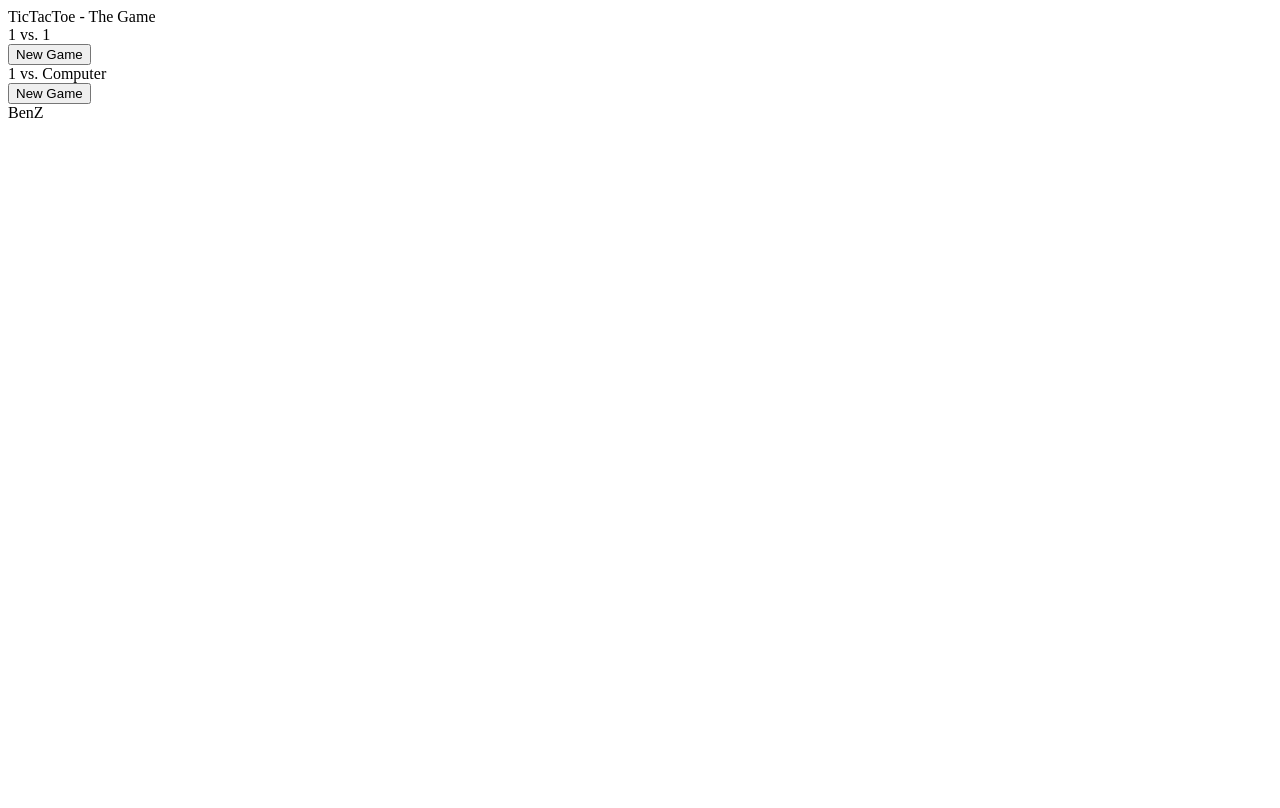
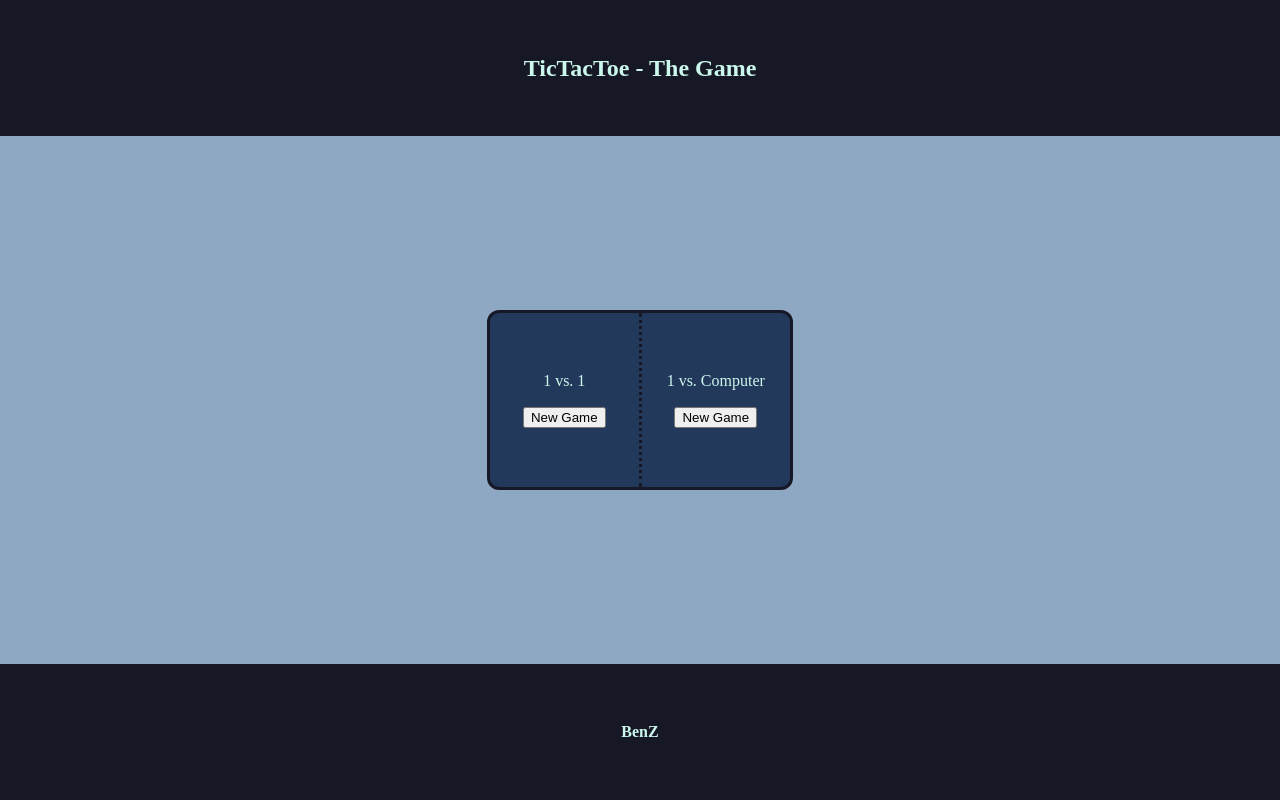
Before and after one commit to BenZ9413/TicTacToe, a plain HTML site: page index.html in a window 1280 px wide. Drawn offline with Linux system fonts and the light colour scheme.

Commit message:
style startscreen

```diff
--- a/css/css.css
+++ b/css/css.css
@@ -4,6 +4,65 @@ html {
 
 body {
     height: 100%;
+    margin: 0px;
+    display: flex;
+    flex-direction: column;
+    justify-content: space-between;
+}
+
+main {
+    display: flex;
+    justify-content: center;
+    align-items: center;
+    height: 66%;
+    background-color: #8EA8C3;
+}
+
+header,
+footer {
+    height: 17%;
+    display: flex;
+    justify-content: center;
+    align-items: center;
+    background-color: #161925;
+    color: #CBF7ED;
+    font-weight: bold;
+}
+
+header {
+    font-size: 24px;
+}
+
+footer {
+    font-size: 16px;
+}
+
+.container {
+    height: 33%;
+    width: 300px;
+    max-width: 80%;
+    display: flex;
+    border-radius: 12px;
+    border: 3px solid #161925;
+    background-color: #23395B;
+}
+
+.contMode1v1,
+.contModeComputer {
+    display: flex;
+    flex-direction: column;
+    justify-content: center;
+    align-items: center;
+    gap: 10%;
+    width: 50%;
+}
+
+.contModeComputer {
+    border-left: 3px dotted #161925;
+}
+
+.label {
+    color: #CBF7ED;
 }
 
 .playerNames {
```
